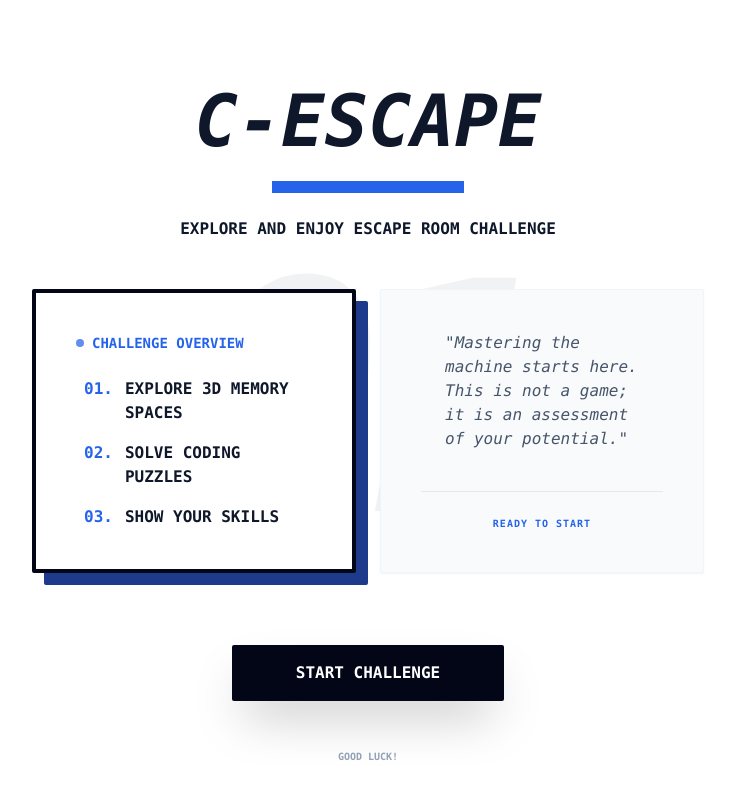
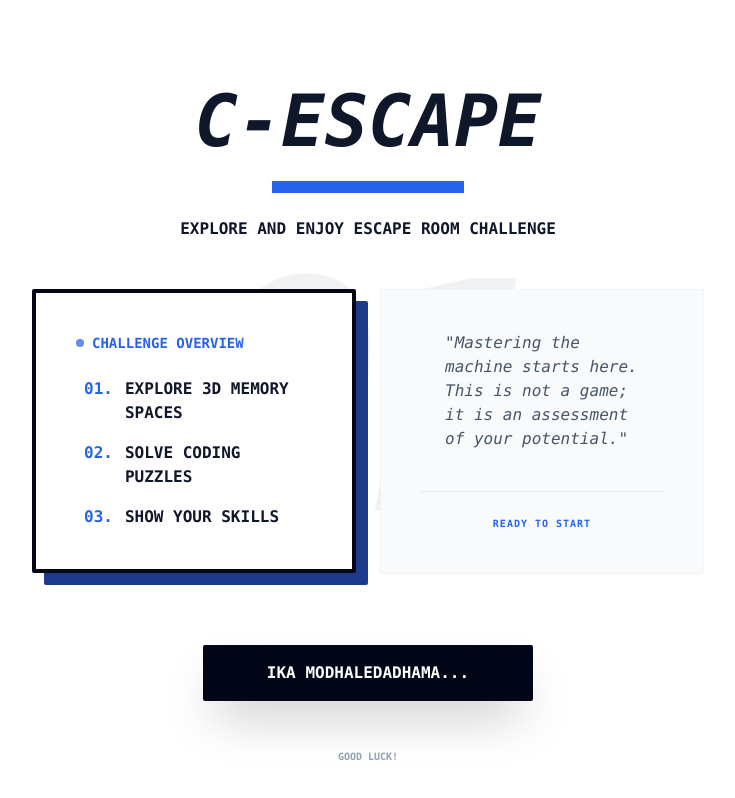
Before and after one commit to SSMM-25/escape-room, a React (Vite) app: page / in a window 1280 px wide. Shown: the whole page, without its empty margins (272-1007 px from the left). Built offline with nearby package versions, Linux system fonts and the light colour scheme.

Commit message:
Update StartScreen.tsx

```diff
--- a/components/StartScreen.tsx
+++ b/components/StartScreen.tsx
@@ -48,7 +48,7 @@ const StartScreen: React.FC<StartScreenProps> = ({ onStart }) => {
             onClick={onStart}
             className="group relative w-full sm:w-auto px-4 sm:px-8 md:px-12 lg:px-16 py-2 sm:py-3 md:py-4 bg-slate-950 text-white font-black uppercase tracking-normal overflow-hidden transition-all hover:scale-105 active:scale-95 shadow-xl sm:shadow-2xl rounded-sm text-xs sm:text-sm md:text-base"
           >
-            <span className="relative z-10 whitespace-nowrap">Start Challenge</span>
+            <span className="relative z-10 whitespace-nowrap">Ika Modhaledadhama...</span>
             <div className="absolute inset-0 bg-blue-600 -translate-x-full group-hover:translate-x-0 transition-transform duration-500 ease-expo"></div>
           </button>
         </div>
```
